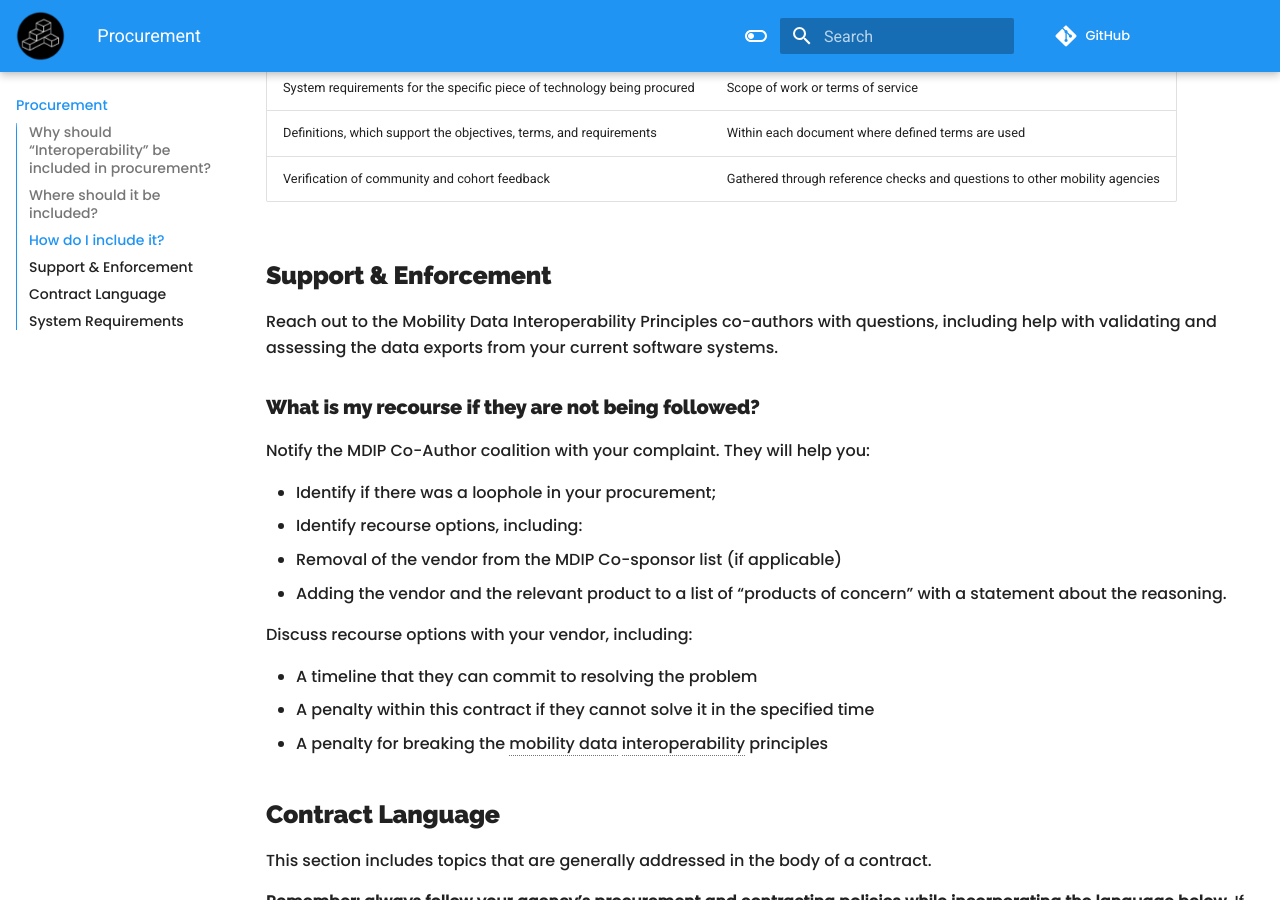
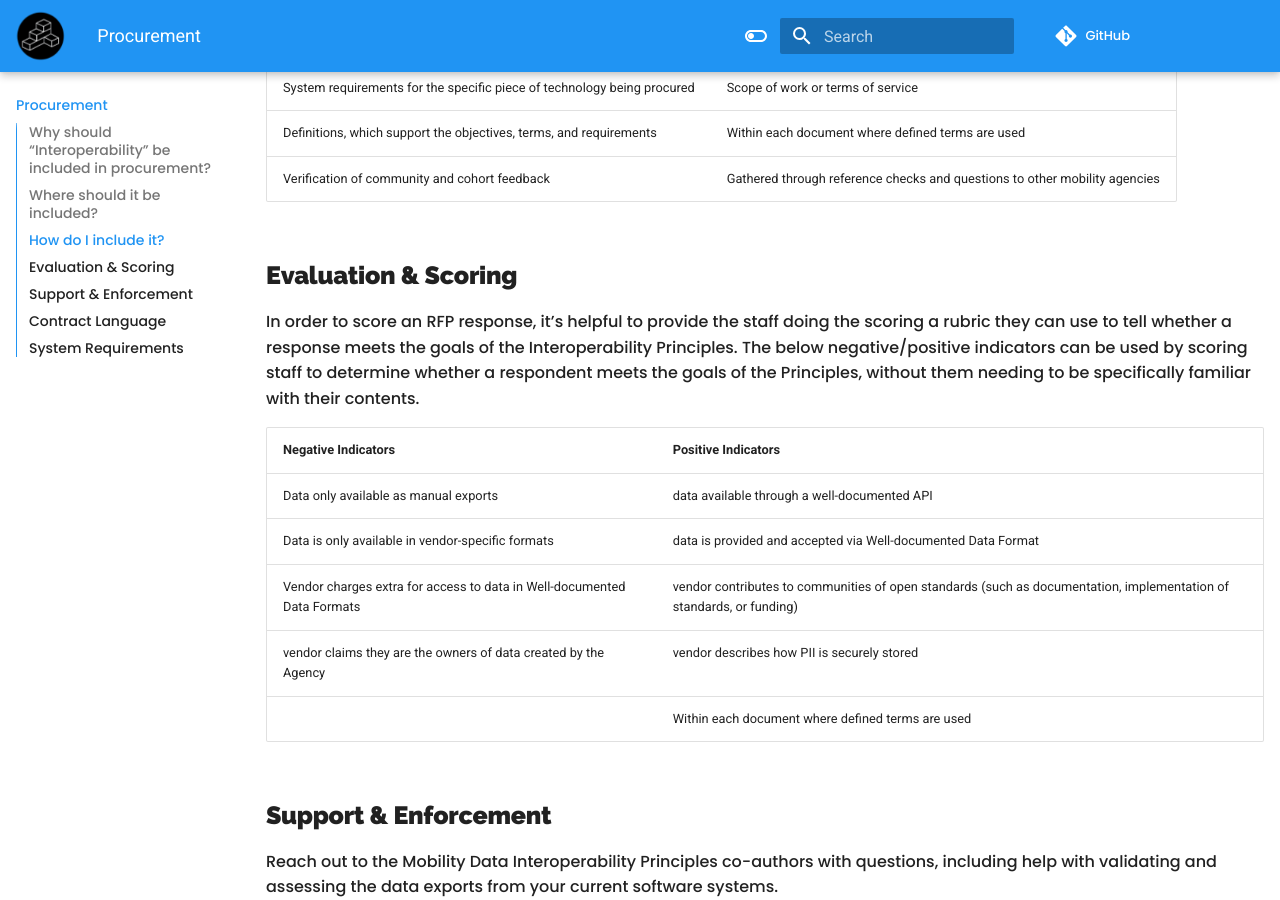
Before and after one commit to interoperable-mobility/principles, an MkDocs documentation site: the page built from docs/procurement.md, in a window 1280 px wide and 900 px high, scrolled down 1832 px. Built offline with MkDocs 1.6.1 and Material for MkDocs 9.7.7, drawn with Linux system fonts in a browser that asks for light colours; nearby versions of some CDN libraries; comment, search, counter and statistics services are not loaded.

Commit message:
new procurement resources
new case studies page and associated images. new procurement page section.

```diff
--- a/docs/procurement.md
+++ b/docs/procurement.md
@@ -52,6 +52,18 @@ Interoperability should be included in both lists of project objectives and scop
 | System requirements for the specific piece of technology being procured | Scope of work or terms of service |
 | Definitions, which support the objectives, terms, and requirements | Within each document where defined terms are used |
 | Verification of community and cohort feedback | Gathered through reference checks and questions to other mobility agencies |
+
+## Evaluation & Scoring
+
+In order to score an RFP response, it's helpful to provide the staff doing the scoring a rubric they can use to tell whether a response meets the goals of the Interoperability Principles. The below negative/positive indicators can be used by scoring staff to determine whether a respondent meets the goals of the Principles, without them needing to be specifically familiar with their contents.
+
+| Negative Indicators | Positive Indicators |
+| :--- | :--- |
+| Data only available as manual exports | data available through a well-documented API |
+| Data is only available in vendor-specific formats   | data is provided and accepted via Well-documented Data Format |
+| Vendor charges extra for access to data in Well-documented Data Formats | vendor contributes to communities of open standards (such as documentation, implementation of standards, or funding) |
+| vendor claims they are the owners of data created by the Agency | vendor describes how PII is securely stored |
+|  | Within each document where defined terms are used |
 
 ## Support & Enforcement
 
```
Also changed, not shown: docs/case_studies.md (added, +76 -0 lines), docs/img/list-view-findaride.png (added), docs/img/map-view-findaride.png (added).
